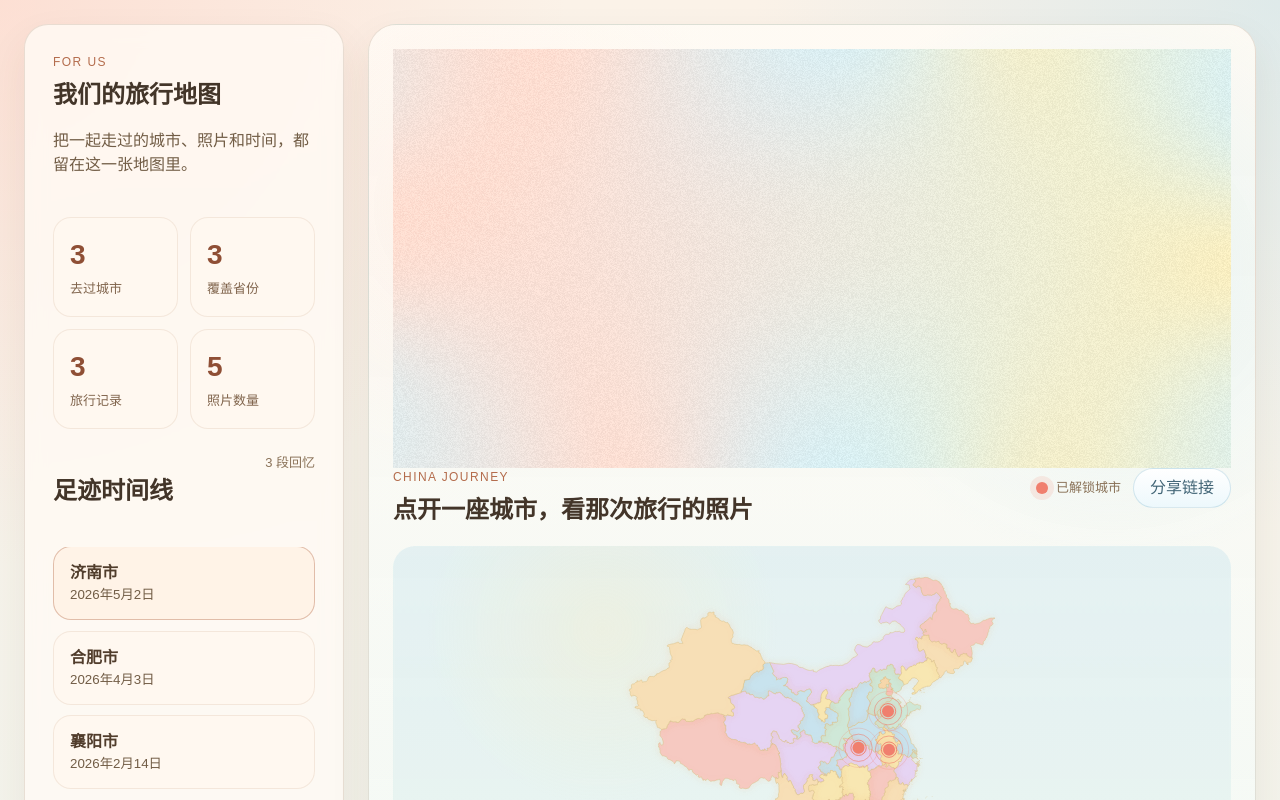
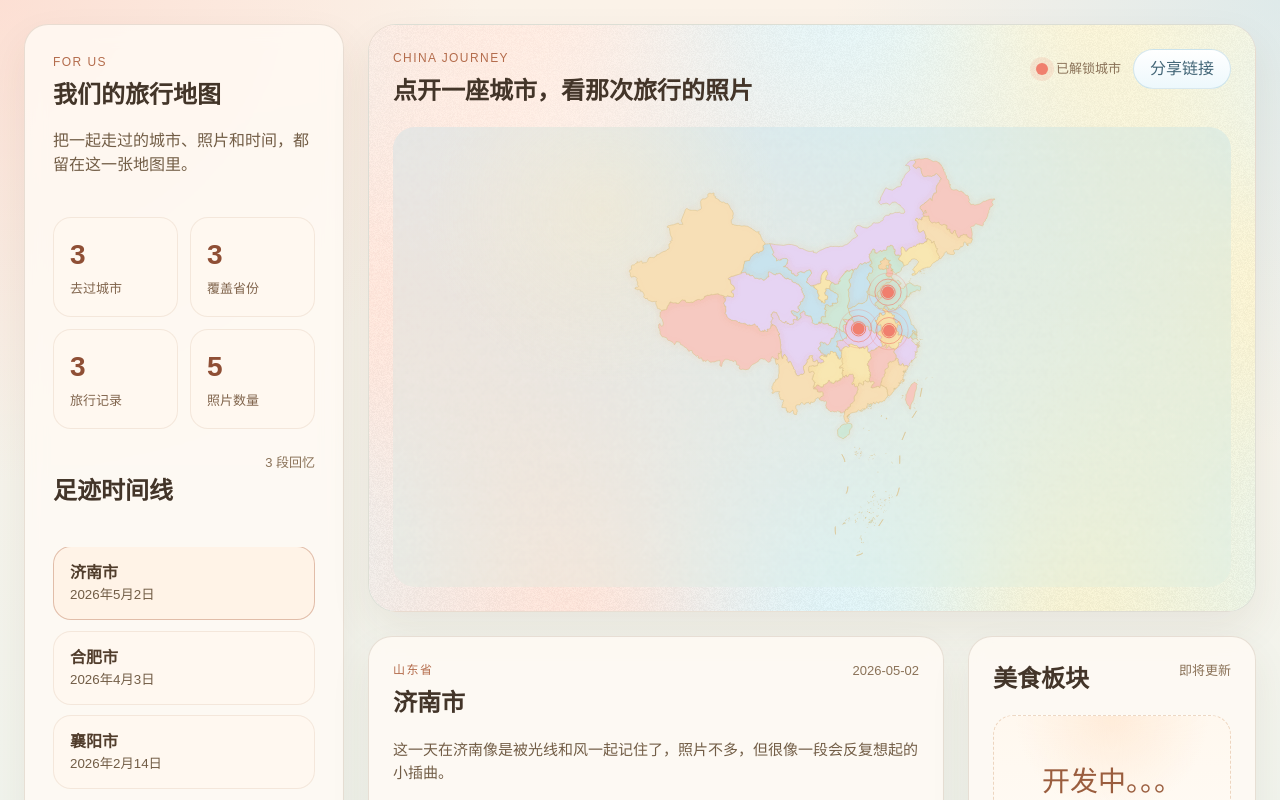
Before and after one commit to Howyoung-Li/travel-map, a React (Vite) app: page / in a window 1280 px wide. Shown: the top 800 px of the page. Built offline with nearby package versions, Linux system fonts and the light colour scheme.

Commit message:
Fix layered map background layout

```diff
--- a/src/styles.css
+++ b/src/styles.css
@@ -191,7 +191,9 @@ img {
   overflow: hidden;
 }
 
-.hero-map > * {
+.hero-map > .section-head,
+.hero-map > .map-canvas,
+.hero-map > .map-hint {
   position: relative;
   z-index: 1;
 }
```
